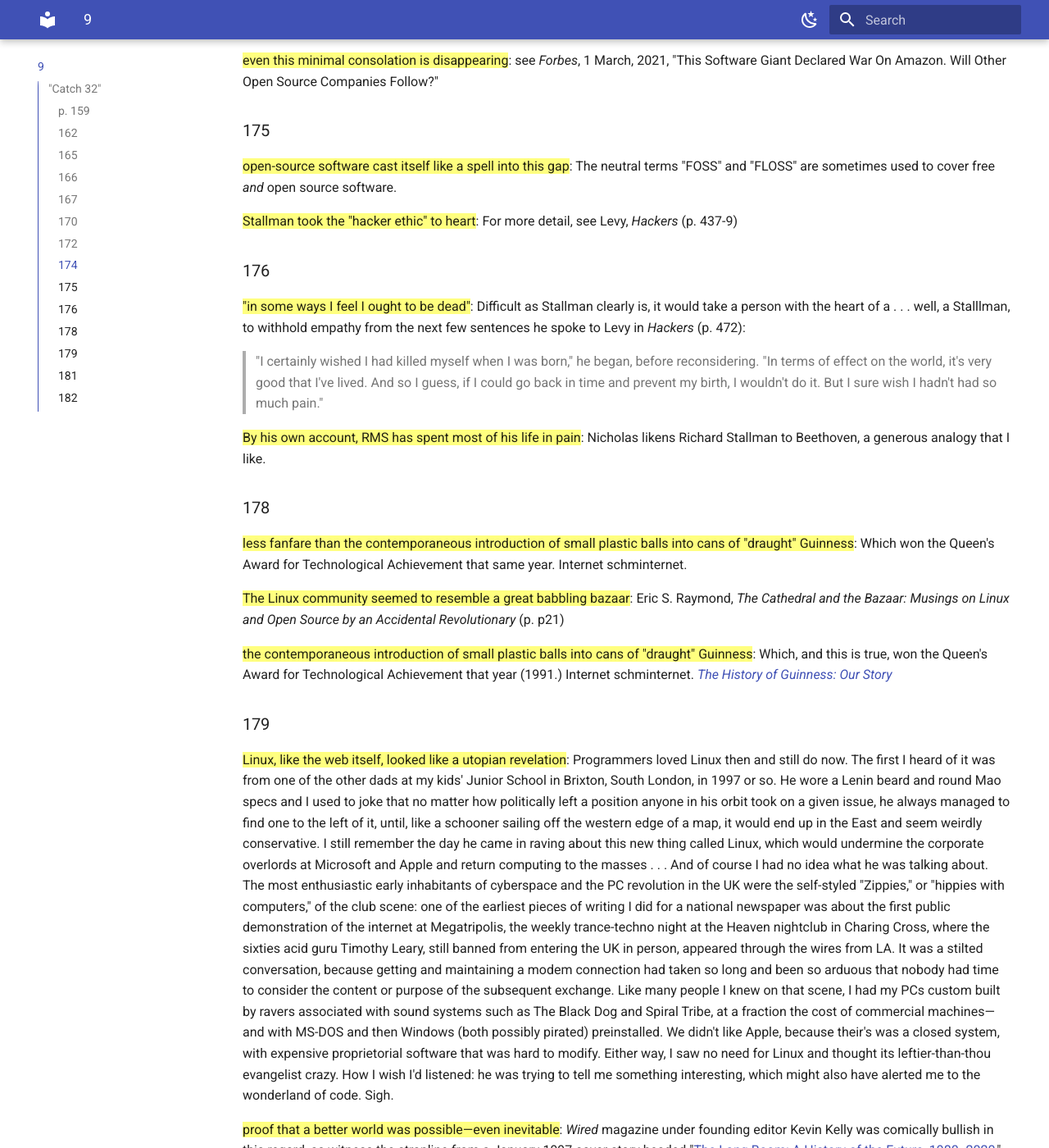
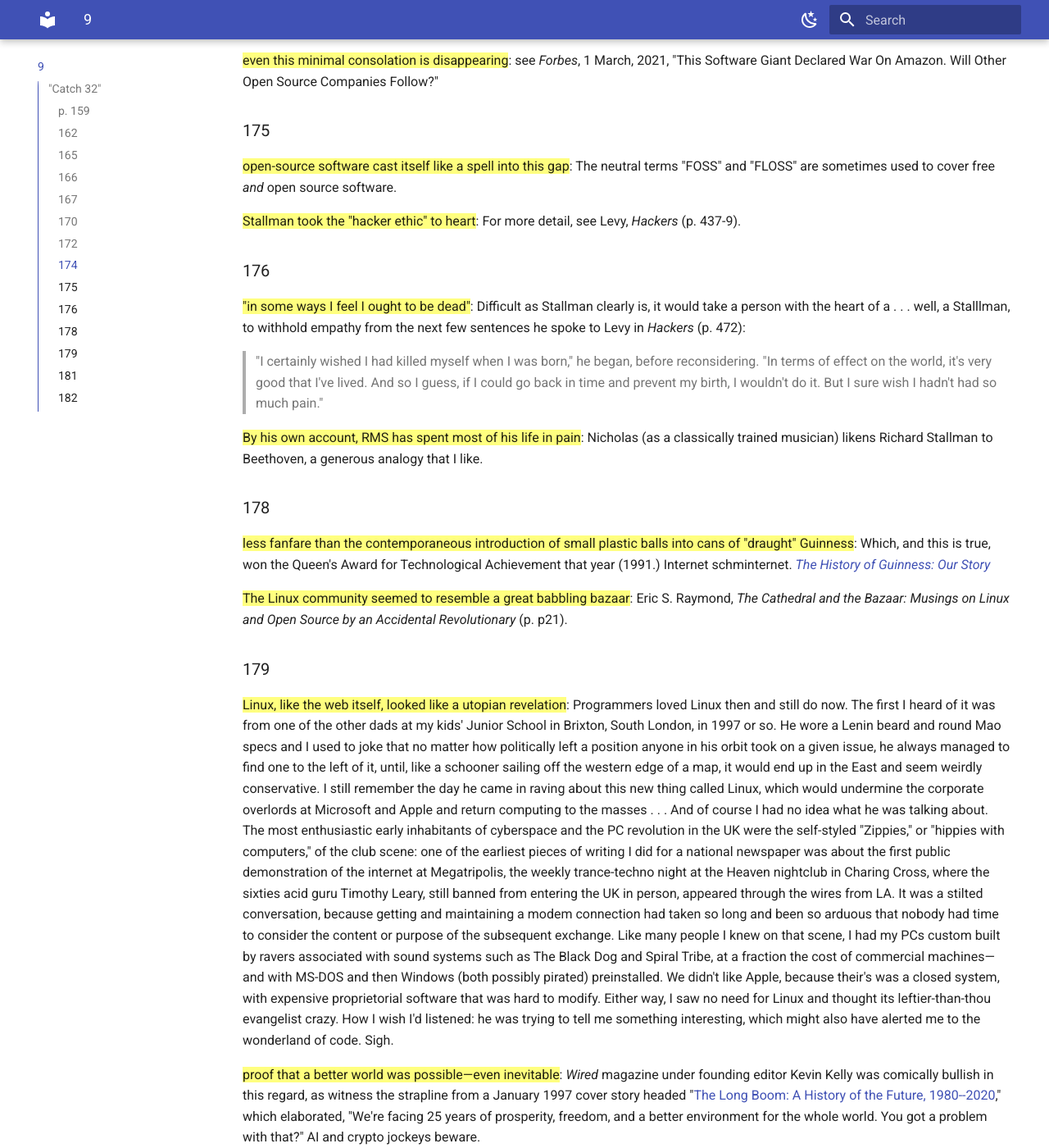
Before and after one commit to zappascout/devil_notes-sources, an MkDocs documentation site: the page built from docs/notes_9_devil.md, in a window 1280 px wide and 1400 px high, scrolled down 4648 px. Shown: the whole window at 82% size. Built offline with MkDocs 1.6.1 and Material for MkDocs 9.7.7, drawn with Linux system fonts in a browser that asks for light colours; some of the changed text lies outside the part shown.

Commit message:
tidies up to guinness

```diff
--- a/docs/notes_9_devil.md
+++ b/docs/notes_9_devil.md
@@ -266,7 +266,7 @@
 *and* open source software.
 
 ==Stallman took the "hacker ethic" to heart==:
-For more detail, see Levy, *Hackers* (p. 437-9)
+For more detail, see Levy, *Hackers* (p. 437-9).
 
 ###176
 =="in some ways I feel I ought to be dead"==:
@@ -280,25 +280,21 @@
 so much pain."
 
 ==By his own account, RMS has spent most of his life in pain==:
-Nicholas likens Richard Stallman to Beethoven, a generous analogy that I
+Nicholas (as a classically trained musician) likens Richard Stallman to Beethoven, a generous analogy that I
 like.
 
 ###178
 ==less fanfare than the contemporaneous introduction of small
 plastic balls into cans of "draught" Guinness==:
-Which won the Queen's Award for Technological Achievement that same year. Internet
-schminternet.
+Which, and this is true, won the Queen's Award for Technological Achievement that year (1991.) Internet
+schminternet. [*The History of Guinness: Our Story*][balls]
+[balls]:https://www.guinness.com/en-my/our-story
+
 
 ==The Linux community seemed to resemble a great babbling
 bazaar==:
 Eric S. Raymond, *The Cathedral and the Bazaar: Musings on
-Linux and Open Source by an Accidental Revolutionary* (p. p21)
-
-==the contemporaneous introduction of small plastic balls into
-cans of "draught" Guinness==:
-Which, and this is true, won the Queen's Award for Technological Achievement that year (1991.) Internet
-schminternet. [*The History of Guinness: Our Story*][balls]
-[balls]:https://www.guinness.com/en-my/our-story
+Linux and Open Source by an Accidental Revolutionary* (p. p21).
 
 ###179
 ==Linux, like the web itself, looked like a utopian revelation==:
```
Also changed, not shown: other parts of docs/notes_9_devil.md (+1 -1 lines).
